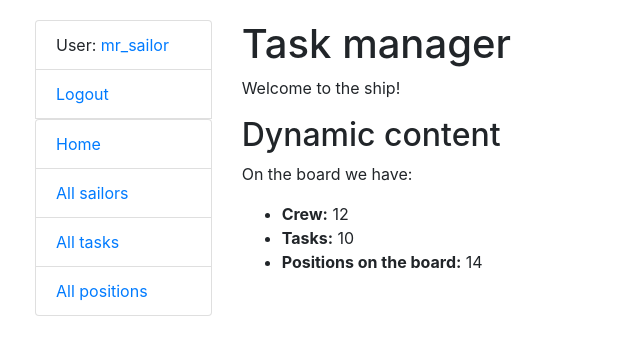
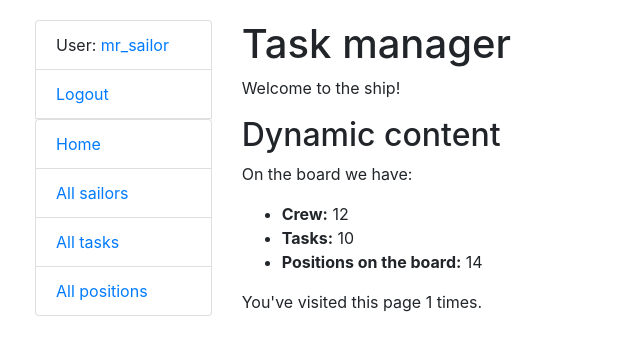
Before and after one commit to phaishuk/ship-task-manager, a Django app: page / in a window 1280 px wide. Shown: the top 355 px of the page, without its empty margins (0-640 px from the left). Run offline with Django 4.2, Linux system fonts and the light colour scheme; a user stored in the database is signed in; data comes from the database, SQL or seed files in the repository.

Commit message:
add visit's counter on index page

```diff
--- a/sailors_app/views.py
+++ b/sailors_app/views.py
@@ -13,10 +13,14 @@ def index(request):
     num_sailors = Sailor.objects.count()
     num_positions = Position.objects.count()
 
+    num_visits = request.session.get("num_visits", 0)
+    request.session["num_visits"] = num_visits + 1
+
     context = {
         "num_tasks": num_tasks,
         "num_sailors": num_sailors,
         "num_positions": num_positions,
+        "num_visits": num_visits + 1,
     }
 
     return render(request, "sailors_app/index.html", context=context)
--- a/templates/sailors_app/index.html
+++ b/templates/sailors_app/index.html
@@ -11,4 +11,5 @@
     <li><strong>Positions on the board:</strong> {{ num_positions }}</li>
   </ul>
 
+  <footer>You've visited this page {{ num_visits }} times.</footer>
 {% endblock %}
```
